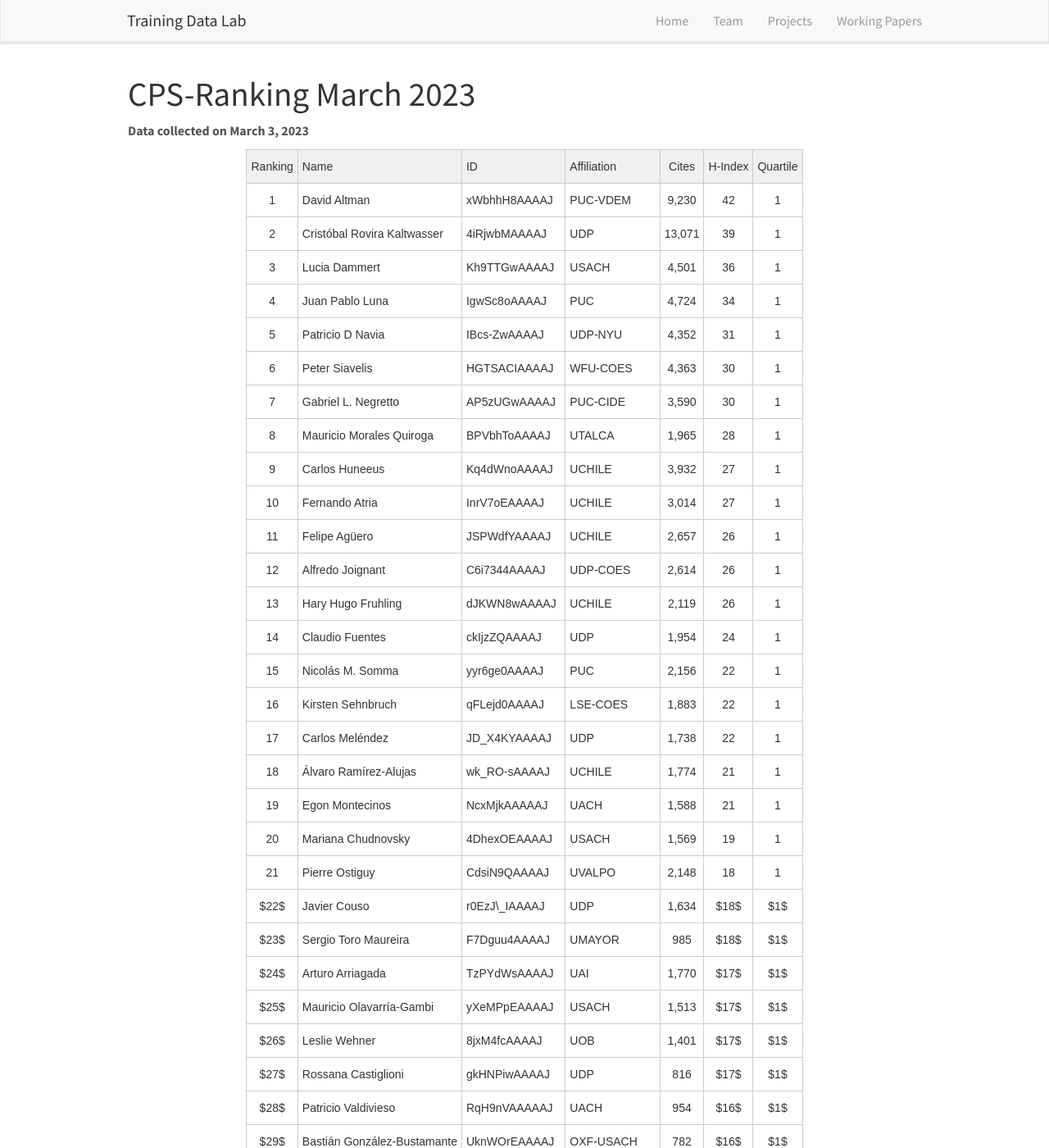
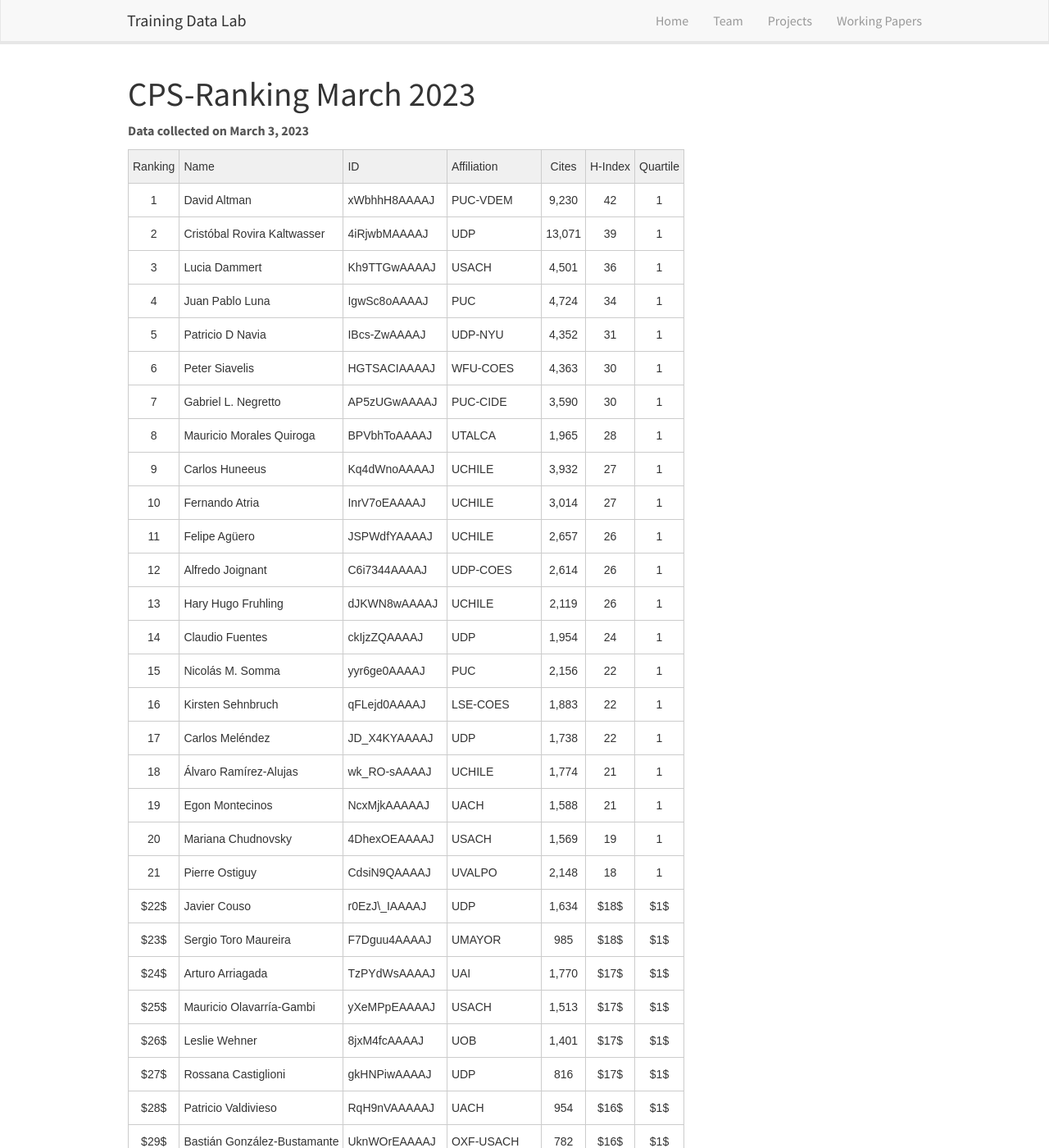
Before and after one commit to training-datalab/old-training-datalab.com, a Jekyll site: the page built from _pages/2023-03-03-impact-ranking.md, in a window 1280 px wide and 1400 px high. Shown: the whole window at 82% size. Built offline with Jekyll 4.4.1, drawn with Linux system fonts in a browser that asks for light colours; nearby versions of some CDN libraries.

Commit message:
Update 2023-03-03-impact-ranking.md

```diff
--- a/_pages/2023-03-03-impact-ranking.md
+++ b/_pages/2023-03-03-impact-ranking.md
@@ -11,7 +11,7 @@
 **Data collected on March 3, 2023**
 
 <style type="text/css">
-.tg  {border-collapse:collapse;border-color:#ccc;border-spacing:0;margin-left:auto;margin-right:auto;}
+.tg  {border-collapse:collapse;border-color:#ccc;border-spacing:0;}
 .tg td{background-color:#fff;border-color:#ccc;border-style:solid;border-width:1px;color:#333;
   font-family:Arial, sans-serif;font-size:14px;overflow:hidden;padding:10px 5px;word-break:normal;}
 .tg th{background-color:#f0f0f0;border-color:#ccc;border-style:solid;border-width:1px;color:#333;
@@ -1664,7 +1664,7 @@
   </tr>
 </tbody>
 </table>
-<p style="text-align: center;"><small>Note: The affiliations have been standardised. Data collected on March 3, 2023.</small></p>
+<small>Note: The affiliations have been standardised. Data collected on March 3, 2023.</small><br />
 
 ### Would you like to suggest someone?
 
```
